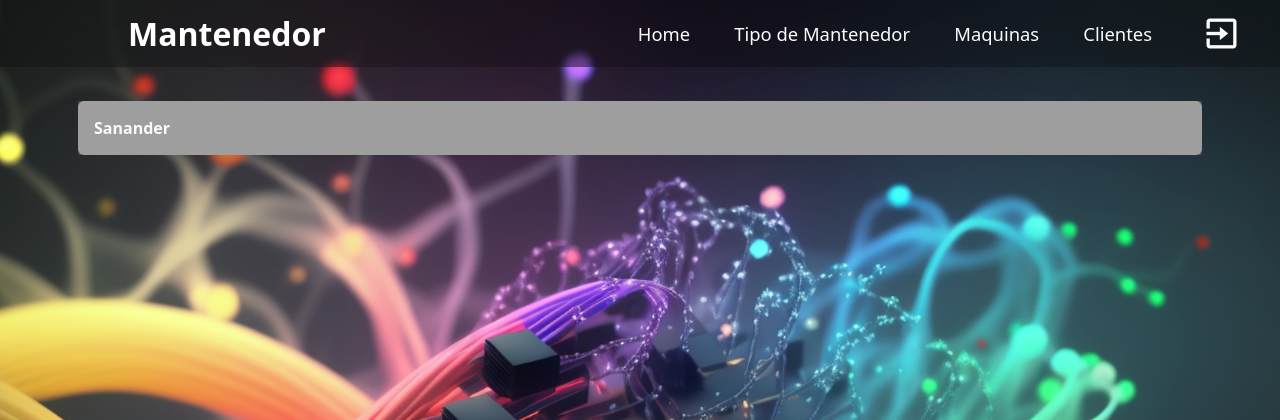
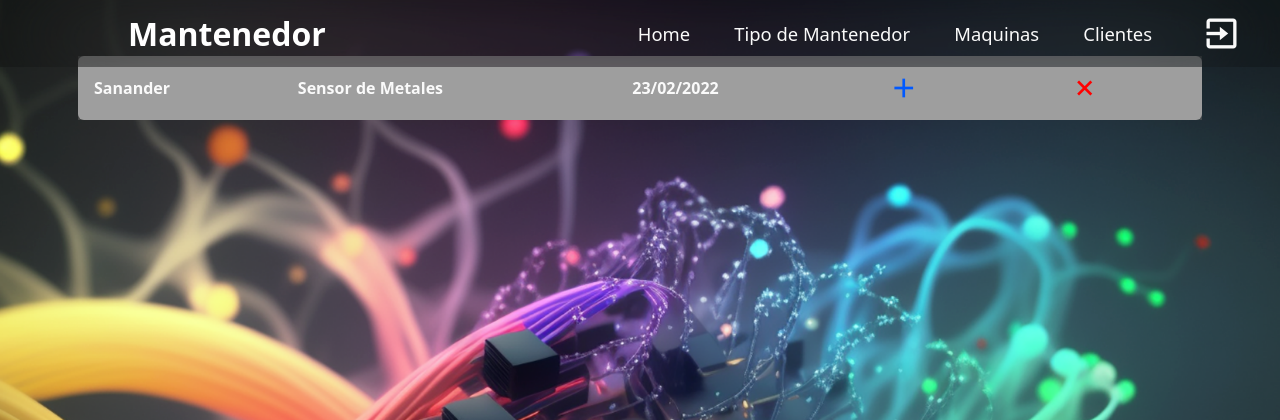
Before and after one commit to Oliver-Venegas/Gestion_Maquinaria-proyecto, a PHP site: page /menu.php in a window 1280 px wide. Shown: the top 420 px of the page. Run offline with PHP 8.4, Linux system fonts and the light colour scheme.

Commit message:
Creacion de iconos para los Modal
Se implemento iconos en la barra de la tabla de mantencion para agrega los modal de elimina y agregar filas

```diff
--- a/estilos.css
+++ b/estilos.css
@@ -53,6 +53,52 @@
     background: rgba(0, 0, 0, .2);
     backdrop-filter: blur(50px);
     z-index: -1;
+}
+
+/* Tabla Mantencion*/
+.Manten_table{
+    width: 100%;
+
+    border-collapse: collapse;
+    background: #fafafa;
+}
+.tabmante_main_phone{
+    display: none;
+}
+.tabmante_main{
+    background: rgba(93, 93, 93, 0.578);
+    color: #fafafa;
+
+    align-items: center;
+}
+.tabmante_main, .tabmante_head,
+.tabmante_body{
+    padding: 1rem;
+}
+.tabmante_head{
+    background: #2a2a2a;
+    color: #fafafa;
+}
+.tabmante_fila:nth-of-type(2n){
+    background: #f2f2f2;
+}
+.plus_manten{
+
+    padding-left: 2rem;
+    font-size: 2.0rem;
+    color: #0059ff;
+    cursor: pointer;
+
+}
+.close_manten{
+    padding-left: 2rem;
+    font-size: 2.0rem;
+    color: #ff0000;
+    cursor: pointer;
+}
+.plusex_mant{
+    justify-content: space-between;
+
 }
 .user_home{
     font-size: 2rem;
@@ -132,6 +178,8 @@
 
     }
 
+
+
     #general_session {
         position: absolute;
         right: 1.5%;
@@ -155,6 +203,10 @@
 
 
 @media (max-width: 880px) {
+    .nav_superior{
+        padding: .7rem 5%;
+
+    }
 
     .mant_cont{
         width: 70%;
@@ -163,6 +215,21 @@
     .cretcli_cont{
         width: 80%;
 
+    }
+    .tabmante_main_phone{
+        display: table-cell;
+        font-size: 2.0rem;
+
+        cursor: pointer;
+        padding: 1rem;
+        background: rgba(93, 93, 93, 0.578);
+        color: #fafafa;
+
+    align-items: center;
+
+    }
+    .tabmante_main{
+        display: none;
     }
 
     .conent_Clicre{
@@ -244,28 +311,6 @@
     display: block;
 }
 
-/* Tabla Mantencion*/
-.Manten_table{
-    width: 100%;
-    margin-top: 4%;
-    border-collapse: collapse;
-    background: #fafafa;
-}
-.tabmante_main{
-    background: rgba(93, 93, 93, 0.578);
-    color: #fafafa;
-}
-.tabmante_main, .tabmante_head,
-.tabmante_body{
-    padding: 1rem;
-}
-.tabmante_head{
-    background: #2a2a2a;
-    color: #fafafa;
-}
-.tabmante_fila:nth-of-type(2n){
-    background: #f2f2f2;
-}
 
 /* Listados Cliente*/
 .client_table{
--- a/menu.php
+++ b/menu.php
@@ -40,12 +40,26 @@
 
 
 
-            <tr data-bs-toggle="collapse" data-bs-target=".colap_test">
-                <th class="tabmante_main">Sanander</th>
-                <th class="tabmante_main" style="display: none;">Sensor de Metales</th>
-                <th class="tabmante_main" style="display: none;">23/02/2022</th>
-                <th class="tabmante_main"> </th>
-                <th class="tabmante_main"> </th>
+            <tr>
+
+                <th class="tabmante_main" data-bs-toggle="collapse" data-bs-target=".colap_test">Sanander</th>
+                <th class="tabmante_main" data-bs-toggle="collapse" data-bs-target=".colap_test">Sensor de Metales</th>
+                <th class="tabmante_main" data-bs-toggle="collapse" data-bs-target=".colap_test"">23/02/2022</th>
+                <th class="tabmante_main "><i class='bx bx-plus plus_manten'></i></th>
+                <th class="tabmante_main"><i class='bx bx-x close_manten' data-bs-toggle="modal" data-bs-target="#Elim_manten"></i></th>
+
+                <th class="tabmante_main_phone">
+                <div class="row plusex_mant">
+                    <div class="col-auto" data-bs-toggle="collapse" data-bs-target=".colap_test">Sanander</div>
+                    <div class="col-auto">
+                        <i class='bx bx-plus plus_manten'></i>
+                        <i class='bx bx-x close_manten' data-bs-toggle="modal" data-bs-target="#Elim_manten"></i>
+                    </div>
+                </div>
+
+                </th>
+
+
 
             </tr>
 
@@ -105,6 +119,27 @@
 
         </div>
 
+
+        <div class="modal fade" id="Elim_manten" tabindex="-1" aria-labelledby="exampleModalLabel" aria-hidden="true">
+  <div class="modal-dialog">
+    <div class="modal-content">
+      <div class="modal-header">
+        <h1 class="modal-title fs-5" id="exampleModalLabel">Eliminar Cliente</h1>
+        <button type="button" class="btn-close" data-bs-dismiss="modal" aria-label="Close"></button>
+      </div>
+      <div class="modal-body">
+        <h5>¿Esta Seguro que desea eliminar este Informe de Fallas?</h3>
+      </div>
+      <div class="modal-footer justify-content-between">
+        <button type="button" class="btn btn-secondary" data-bs-dismiss="modal">Cancelar</button>
+        <button type="button" class="btn btn-danger">Eliminar</button>
+      </div>
+    </div>
+  </div>
+</div>
+
+
+
 </div>
 
         <script src="https://cdn.jsdelivr.net/npm/bootstrap@5.3.0-alpha3/dist/js/bootstrap.bundle.min.js" integrity="sha384-ENjdO4Dr2bkBIFxQpeoTz1HIcje39Wm4jDKdf19U8gI4ddQ3GYNS7NTKfAdVQSZe" crossorigin="anonymous"></script>
```
